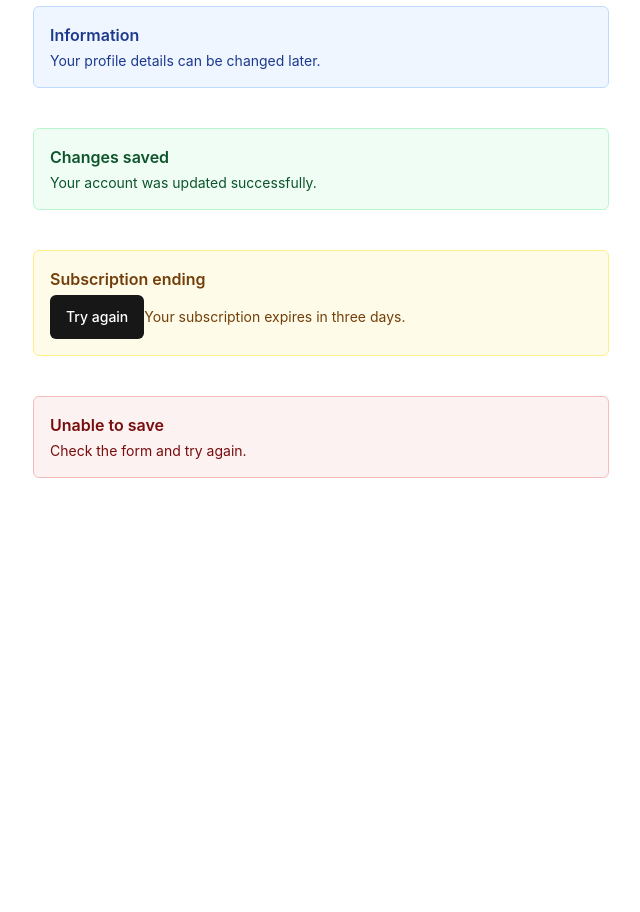
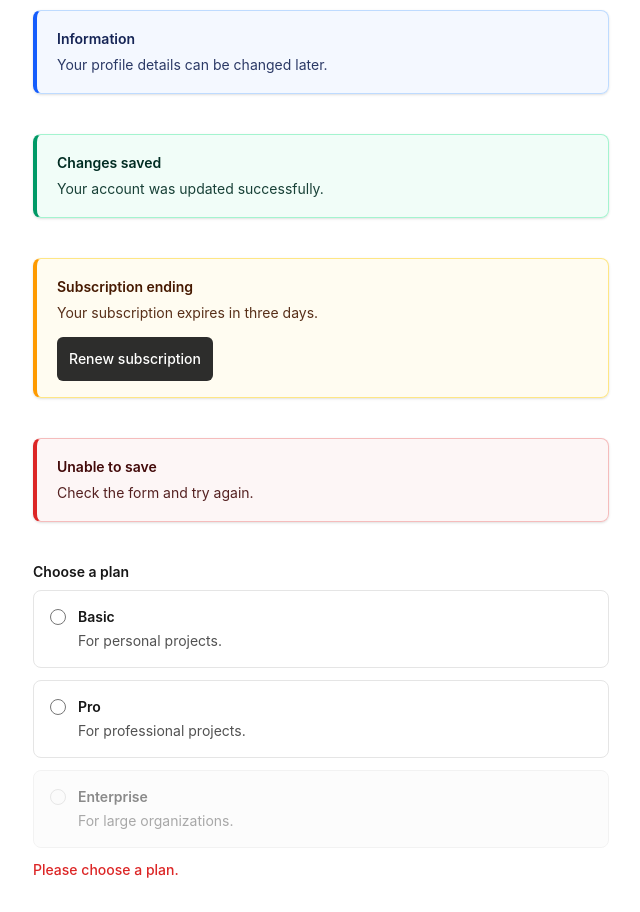
Before and after one commit to MaweuPaul/Miniature-UI, a React (Vite) app: page / in a window 1280 px wide. Shown: the part 1580-2492 px from the top of the page, without its empty margins (319-959 px from the left). Before the commit the page ends 2090 px from the top, so only its background shows below. Built offline with nearby package versions, Linux system fonts and the light colour scheme.

Commit message:
feat: add RadioGroup component and integrate it into App component; enhance Select and Alert components

```diff
--- a/src/App.tsx
+++ b/src/App.tsx
@@ -1,8 +1,17 @@
 import { useState } from 'react';
-import { Button, Input, Textarea, Checkbox, Select, Alert } from './index';
+import {
+  Button,
+  Input,
+  Textarea,
+  Checkbox,
+  Select,
+  Alert,
+  RadioGroup,
+} from './index';
 
 function App() {
   const [accepted, setAccepted] = useState(false);
+  const [plan, setPlan] = useState('');
   return (
     <main className="min-h-screen bg-white p-8">
       <div className="mx-auto max-w-xl space-y-10">
@@ -82,7 +91,8 @@ function App() {
 
         <Select
           error="Please select a country"
-          label="country"
+          label="Country"
+          placeholder="Select a country"
           options={[
             { label: 'United States', value: 'us' },
             { label: 'Canada', value: 'ca' },
@@ -99,13 +109,40 @@ function App() {
         </Alert>
 
         <Alert variant="warning" title="Subscription ending">
-          <Button>Try again</Button>
-          Your subscription expires in three days.
+          <p>Your subscription expires in three days.</p>
+          <Button className="mt-3" size="small">
+            Renew subscription
+          </Button>
         </Alert>
 
         <Alert variant="danger" title="Unable to save">
           Check the form and try again.
         </Alert>
+        <RadioGroup
+          legend="Choose a plan"
+          name="plan"
+          value={plan}
+          onValueChange={setPlan}
+          error={plan === '' ? 'Please choose a plan.' : undefined}
+          options={[
+            {
+              label: 'Basic',
+              value: 'basic',
+              description: 'For personal projects.',
+            },
+            {
+              label: 'Pro',
+              value: 'pro',
+              description: 'For professional projects.',
+            },
+            {
+              label: 'Enterprise',
+              value: 'enterprise',
+              description: 'For large organizations.',
+              disabled: true,
+            },
+          ]}
+        />
       </div>
     </main>
   );
--- a/src/components/alert/alert.tsx
+++ b/src/components/alert/alert.tsx
@@ -9,10 +9,12 @@ export type AlertProps = ComponentPropsWithoutRef<'div'> & {
 };
 
 const variantClasses: Record<AlertVariant, string> = {
-  info: 'border-blue-200 bg-blue-50 text-blue-900',
-  success: 'border-green-200 bg-green-50 text-green-900',
-  warning: 'border-yellow-200 bg-yellow-50 text-yellow-900',
-  danger: 'border-red-200 bg-red-50 text-red-900',
+  info: 'border-blue-200 border-l-blue-600 bg-blue-50/70 text-blue-950',
+  success:
+    'border-emerald-200 border-l-emerald-600 bg-emerald-50/70 text-emerald-950',
+  warning:
+    'border-amber-200 border-l-amber-500 bg-amber-50/70 text-amber-950',
+  danger: 'border-red-200 border-l-red-600 bg-red-50/70 text-red-950',
 };
 
 export function Alert({
@@ -22,7 +24,11 @@ export function Alert({
   className = '',
   ...alertProps
 }: AlertProps) {
-  const classes = ['rounded-md border p-4', variantClasses[variant], className]
+  const classes = [
+    'rounded-lg border border-l-4 px-5 py-4 shadow-sm',
+    variantClasses[variant],
+    className,
+  ]
     .filter(Boolean)
     .join(' ');
 
@@ -32,9 +38,11 @@ export function Alert({
       role={variant === 'danger' ? 'alert' : 'status'}
       {...alertProps}
     >
-      {title && <p className="font-semibold">{title}</p>}
+      {title && <p className="text-sm font-semibold leading-6">{title}</p>}
 
-      <div className={title ? 'mt-1 text-sm' : 'text-sm'}>{children}</div>
+      <div className={`text-sm leading-6 opacity-90 ${title ? 'mt-0.5' : ''}`}>
+        {children}
+      </div>
     </div>
   );
 }
--- /dev/null
+++ b/src/components/radio/radio.tsx
@@ -0,0 +1,96 @@
+import { useId, type ComponentPropsWithoutRef } from 'react';
+
+export type RadioOption = {
+  label: string;
+  value: string;
+  description?: string;
+  disabled?: boolean;
+};
+
+export type RadioGroupProps = Omit<
+  ComponentPropsWithoutRef<'input'>,
+  'type' | 'value' | 'defaultValue' | 'onChange'
+> & {
+  legend: string;
+  name: string;
+  options: readonly RadioOption[];
+  value: string;
+  onValueChange: (value: string) => void;
+  error?: string;
+};
+
+export function RadioGroup({
+  legend,
+  name,
+  options,
+  value,
+  onValueChange,
+  error,
+  disabled,
+  className = '',
+  ...inputProps
+}: RadioGroupProps) {
+  const generatedId = useId();
+  const errorId = `${generatedId}-error`;
+
+  return (
+    <fieldset
+      className={`space-y-3 ${className}`}
+      aria-invalid={error ? true : undefined}
+      aria-describedby={error ? errorId : undefined}
+    >
+      <legend className="mb-2 text-sm font-semibold text-neutral-900">
+        {legend}
+      </legend>
+
+      {options.map((option) => {
+        const optionId = `${generatedId}-${option.value}`;
+        const isDisabled = disabled || option.disabled;
+
+        return (
+          <label
+            key={option.value}
+            htmlFor={optionId}
+            className={`flex min-h-14 items-start gap-3 rounded-lg border p-4 transition-colors ${
+              isDisabled
+                ? 'cursor-not-allowed border-neutral-200 bg-neutral-50 opacity-50'
+                : value === option.value
+                  ? 'cursor-pointer border-neutral-900 bg-neutral-50 ring-1 ring-neutral-900'
+                  : 'cursor-pointer border-neutral-200 bg-white hover:border-neutral-400 hover:bg-neutral-50'
+            }`}
+          >
+            <input
+              {...inputProps}
+              id={optionId}
+              type="radio"
+              name={name}
+              value={option.value}
+              checked={value === option.value}
+              disabled={isDisabled}
+              onChange={() => onValueChange(option.value)}
+              className="mt-0.5 size-4 shrink-0 accent-neutral-900 focus-visible:outline-none focus-visible:ring-2 focus-visible:ring-neutral-900 focus-visible:ring-offset-2"
+            />
+
+            <span className="min-w-0">
+              <span className="block text-sm font-semibold text-neutral-900">
+                {option.label}
+              </span>
+
+              {option.description && (
+                <span className="mt-1 block text-sm leading-5 text-neutral-600">
+                  {option.description}
+                </span>
+              )}
+            </span>
+          </label>
+        );
+      })}
+
+      {error && (
+        <p id={errorId} role="alert" className="text-sm font-medium text-red-600">
+          {error}
+        </p>
+      )}
+    </fieldset>
+  );
+}
--- a/src/components/select/select.tsx
+++ b/src/components/select/select.tsx
@@ -33,8 +33,9 @@ export function Select({
   const messageId = `${id}-message`;
 
   const classes = [
-    'block min-h-11 w-full rounded-md border bg-white px-3 text-sm text-neutral-900',
-    'focus-visible:outline-none focus-visible:ring-2',
+    'block min-h-11 w-full rounded-lg border bg-white px-3 py-2.5 text-sm text-neutral-900 shadow-sm transition-colors',
+    'hover:border-neutral-400 focus-visible:outline-none focus-visible:ring-2 focus-visible:ring-offset-1',
+    'disabled:cursor-not-allowed disabled:bg-neutral-100 disabled:text-neutral-500 disabled:shadow-none',
     error
       ? 'border-red-600 focus-visible:ring-red-200'
       : 'border-neutral-300 focus-visible:border-neutral-900 focus-visible:ring-neutral-300',
@@ -44,10 +45,10 @@ export function Select({
     .join(' ');
 
   return (
-    <div className="space-y-1.5">
+    <div className="space-y-2">
       <label
         htmlFor={id}
-        className="block text-sm font-medium text-neutral-900"
+        className="block text-sm font-semibold text-neutral-900"
       >
         {label}
       </label>
--- a/src/index.ts
+++ b/src/index.ts
@@ -34,3 +34,9 @@ export {
   type AlertProps,
   type AlertVariant,
 } from "./components/alert/alert";
+
+export {
+  RadioGroup,
+  type RadioGroupProps,
+  type RadioOption,
+} from "./components/radio/radio";
```
